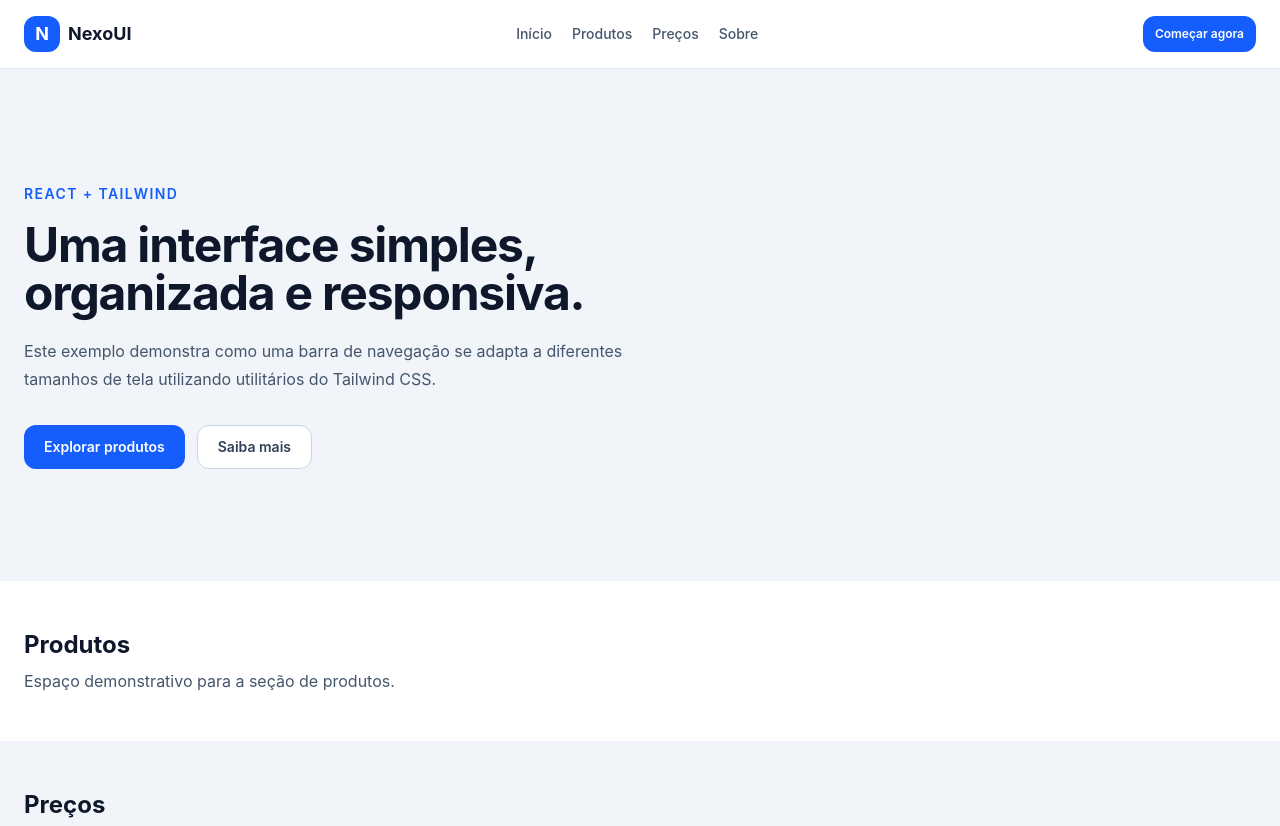
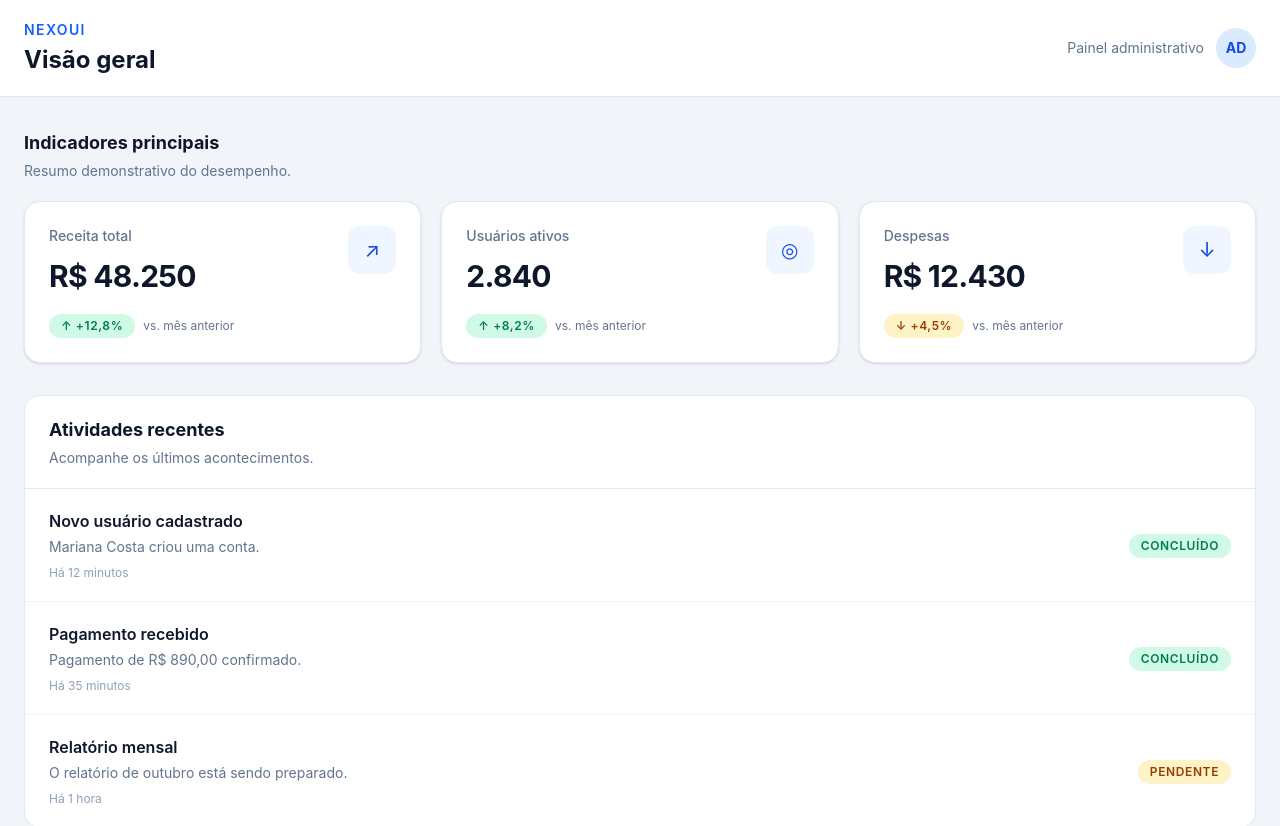
Before and after one commit to IgorAldivanSL/react-tailwind-component-board, a React (Vite) app: page / in a window 1280 px wide. Shown: the top 826 px of the page. Built offline with nearby package versions, Linux system fonts and the light colour scheme.

Commit message:
feat: criar Mini Dashboard com indicadores e atividades

```diff
--- a/src/App.jsx
+++ b/src/App.jsx
@@ -1,81 +1,8 @@
 
-import Navbar from './components/Navbar'
+import MiniDashboard from './components/MiniDashboard'
 
 function App() {
-  return (
-    <div className="min-h-screen bg-slate-100">
-      <Navbar />
-
-      <main>
-        <section
-          id="inicio"
-          className="mx-auto max-w-7xl px-6 py-20 sm:py-28"
-        >
-          <span className="text-sm font-semibold uppercase tracking-widest text-blue-600">
-            React + Tailwind
-          </span>
-
-          <h1 className="mt-4 max-w-3xl text-4xl font-bold tracking-tight text-slate-900 sm:text-5xl">
-            Uma interface simples, organizada e responsiva.
-          </h1>
-
-          <p className="mt-5 max-w-2xl text-base leading-7 text-slate-600">
-            Este exemplo demonstra como uma barra de navegação se adapta
-            a diferentes tamanhos de tela utilizando utilitários do Tailwind CSS.
-          </p>
-
-          <div className="mt-8 flex flex-wrap gap-3">
-            <a
-              href="#produtos"
-              className="inline-flex h-11 items-center rounded-xl bg-blue-600 px-5 text-sm font-semibold text-white transition hover:bg-blue-700 focus-visible:outline-2 focus-visible:outline-offset-2 focus-visible:outline-blue-500"
-            >
-              Explorar produtos
-            </a>
-
-            <a
-              href="#sobre"
-              className="inline-flex h-11 items-center rounded-xl border border-slate-300 bg-white px-5 text-sm font-semibold text-slate-700 transition hover:bg-slate-50 focus-visible:outline-2 focus-visible:outline-offset-2 focus-visible:outline-blue-500"
-            >
-              Saiba mais
-            </a>
-          </div>
-        </section>
-
-        <section id="produtos" className="bg-white px-6 py-12">
-          <div className="mx-auto max-w-7xl">
-            <h2 className="text-2xl font-bold text-slate-900">
-              Produtos
-            </h2>
-            <p className="mt-2 text-slate-600">
-              Espaço demonstrativo para a seção de produtos.
-            </p>
-          </div>
-        </section>
-
-        <section id="precos" className="px-6 py-12">
-          <div className="mx-auto max-w-7xl">
-            <h2 className="text-2xl font-bold text-slate-900">
-              Preços
-            </h2>
-            <p className="mt-2 text-slate-600">
-              Espaço demonstrativo para a seção de preços.
-            </p>
-          </div>
-        </section>
-
-        <section id="sobre" className="bg-white px-6 py-12">
-          <div className="mx-auto max-w-7xl">
-            <h2 className="text-2xl font-bold text-slate-900">
-              Sobre
-            </h2>
-            <p className="mt-2 text-slate-600">
-              Uma demonstração de navegação por âncoras na mesma página.
-            </p>
-          </div>
-        </section>
-      </main>
-    </div>
-  )
+  return <MiniDashboard />
 }
 
 export default App
--- /dev/null
+++ b/src/components/MiniDashboard.jsx
@@ -0,0 +1,142 @@
+
+import KPICard from './KPICard'
+import Badge from './Badge'
+
+const indicators = [
+  {
+    label: 'Receita total',
+    value: 'R$ 48.250',
+    change: '+12,8%',
+    comparison: 'vs. mês anterior',
+    icon: '↗',
+    trend: 'positive',
+  },
+  {
+    label: 'Usuários ativos',
+    value: '2.840',
+    change: '+8,2%',
+    comparison: 'vs. mês anterior',
+    icon: '◎',
+    trend: 'positive',
+  },
+  {
+    label: 'Despesas',
+    value: 'R$ 12.430',
+    change: '+4,5%',
+    comparison: 'vs. mês anterior',
+    icon: '↓',
+    trend: 'negative',
+  },
+]
+
+const activities = [
+  {
+    title: 'Novo usuário cadastrado',
+    description: 'Mariana Costa criou uma conta.',
+    time: 'Há 12 minutos',
+    status: 'Concluído',
+    variant: 'success',
+  },
+  {
+    title: 'Pagamento recebido',
+    description: 'Pagamento de R$ 890,00 confirmado.',
+    time: 'Há 35 minutos',
+    status: 'Concluído',
+    variant: 'success',
+  },
+  {
+    title: 'Relatório mensal',
+    description: 'O relatório de outubro está sendo preparado.',
+    time: 'Há 1 hora',
+    status: 'Pendente',
+    variant: 'warning',
+  },
+]
+
+function MiniDashboard() {
+  return (
+    <div className="min-h-screen bg-slate-100 text-slate-900">
+      <header className="border-b border-slate-200 bg-white px-6 py-5">
+        <div className="mx-auto flex max-w-7xl flex-wrap items-center justify-between gap-4">
+          <div>
+            <p className="text-sm font-semibold uppercase tracking-widest text-blue-600">
+              NexoUI
+            </p>
+            <h1 className="mt-1 text-2xl font-bold">
+              Visão geral
+            </h1>
+          </div>
+
+          <div className="flex items-center gap-3">
+            <span className="hidden text-sm text-slate-500 sm:inline">
+              Painel administrativo
+            </span>
+            <div className="grid size-10 place-items-center rounded-full bg-blue-100 text-sm font-bold text-blue-700">
+              AD
+            </div>
+          </div>
+        </div>
+      </header>
+
+      <main className="mx-auto max-w-7xl space-y-8 px-6 py-8">
+        <section>
+          <div className="mb-5">
+            <h2 className="text-lg font-bold">Indicadores principais</h2>
+            <p className="mt-1 text-sm text-slate-500">
+              Resumo demonstrativo do desempenho.
+            </p>
+          </div>
+
+          <div className="grid grid-cols-1 gap-5 sm:grid-cols-2 xl:grid-cols-3">
+            {indicators.map((indicator) => (
+              <KPICard
+                key={indicator.label}
+                {...indicator}
+              />
+            ))}
+          </div>
+        </section>
+
+        <section className="overflow-hidden rounded-2xl border border-slate-200 bg-white">
+          <div className="border-b border-slate-200 px-6 py-5">
+            <h2 className="text-lg font-bold">Atividades recentes</h2>
+            <p className="mt-1 text-sm text-slate-500">
+              Acompanhe os últimos acontecimentos.
+            </p>
+          </div>
+
+          <ul className="divide-y divide-slate-100">
+            {activities.map((activity) => (
+              <li
+                key={activity.title}
+                className="flex flex-col gap-3 px-6 py-5 sm:flex-row sm:items-center sm:justify-between"
+              >
+                <div>
+                  <h3 className="font-semibold">{activity.title}</h3>
+                  <p className="mt-1 text-sm text-slate-500">
+                    {activity.description}
+                  </p>
+                  <p className="mt-2 text-xs text-slate-400">
+                    {activity.time}
+                  </p>
+                </div>
+
+                <div className="shrink-0">
+                  <Badge variant={activity.variant}>
+                    {activity.status}
+                  </Badge>
+                </div>
+              </li>
+            ))}
+          </ul>
+        </section>
+
+        <footer className="text-center text-xs text-slate-400">
+          Mini Dashboard · Dados fictícios para demonstração
+        </footer>
+      </main>
+    </div>
+  )
+}
+
+export default MiniDashboard
```
